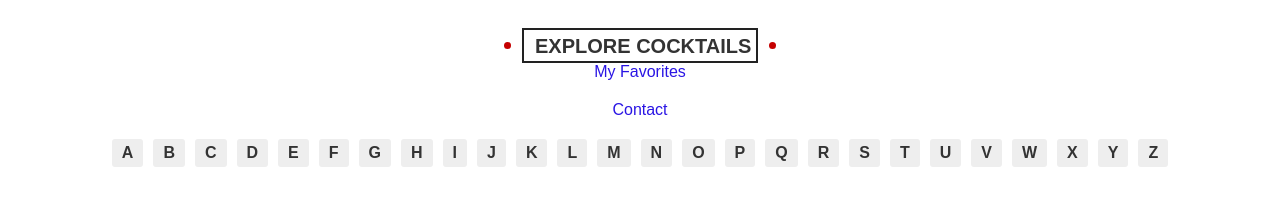
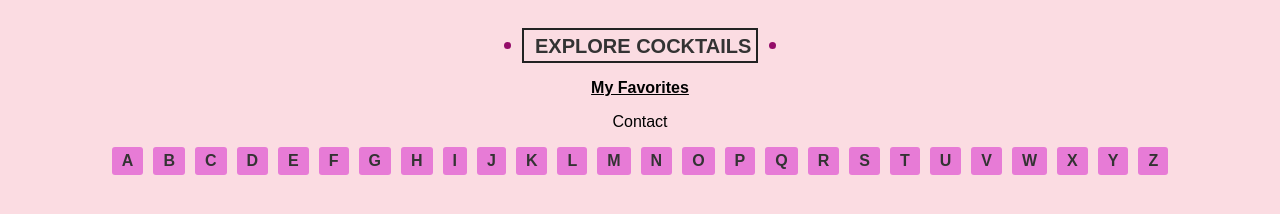
Before and after one commit to T0rnik3/AlcoholShop, a plain HTML site: page index.html in a window 1280 px wide. Drawn offline with Linux system fonts and the light colour scheme; no server answers.

Commit message:
style : links

```diff
--- a/index.html
+++ b/index.html
@@ -13,9 +13,9 @@
     </div>
         <!-- Add a link to the favorites page -->
 
-        <a href="favorites.html" class="favorites-link">My Favorites</a>
+      <p class="link">  <a href="favorites.html" >My Favorites</a></p>
         <!-- Add a link to the contact page -->
-        <a href="contact.html" class="favorites-link">Contact</a>
+      <p class="link-two"><a href="contact.html" >Contact</a></p>
 
         <div class="alphabet-container">
         </div>
--- a/styles/style.css
+++ b/styles/style.css
@@ -1,8 +1,10 @@
-/* Add some basic styling */
+@import url(https://fonts.googleapis.com/css?family=Raleway);
 body {
     font-family: Arial, sans-serif;
     text-align: center;
     padding: 20px;
+    background-color:#FBDCE2
+;
 }
 
 h1 {
@@ -19,10 +21,23 @@ h1 {
     display: inline-block;
     padding: 5px 10px;
     margin: 0 5px;
-    background-color: #eee;
+    background-color: #e77bd6;
     border-radius: 3px;
     text-decoration: none;
     color: #333;
+    font-weight: bold;
+}
+.alphabet-link:hover{
+    display: inline-block;
+    padding: 5px 10px;
+    margin: 0 5px;
+    cursor: pointer;
+    transition: .3s ease;
+    background-color: #45083d;
+    color: white;
+    border-radius: 3px;
+    text-decoration: none;
+
     font-weight: bold;
 }
 
@@ -77,7 +92,7 @@ h1 {
     position: relative;
     font-size: 20px;
     font-weight: bold;
-    background-color: black;
+    background-color: #9EA3B0;
     color: white;
     transition: .3s ease;
     cursor: pointer;
@@ -87,13 +102,13 @@ h1 {
     text-align: center;
     margin: auto;
     white-space: nowrap;
-    border: 2px solid #222;
+    border: 2px solid #e0a6a6;
     padding: 5px 11px 3px 11px;
 }
 
 .heading h1:before,
 .heading h1:after {
-    background-color: #c50000;
+    background-color: #940d69;
     position: absolute;
     content: '';
     height: 7px;
@@ -113,5 +128,37 @@ h1 {
 
 h1:before,
 h1:after {
-    background-color: #c50000;
+    background-color: #9EA3B0;
 }
+.link a{
+    color: #000;
+    font-weight: bold;
+font-style: inherit;
+    text-decoration: underline;
+}
+.link a:hover {
+    box-shadow: inset 0 -1.125em 0 #9EA3B0;
+    color: #000;
+    transition: .3s ease;
+}
+
+.link a:focus {
+    background: #fff;
+    outline: none;
+    background: #ff6407;
+    color: #fff;
+    box-shadow: 10px 10px 24px rgba(0, 0, 0, 0.2);
+}
+.link-two a {
+	color: black;
+	background-image: linear-gradient(to bottom, transparent 90%, #9EA3B0 0);
+	background-size: 0% 100%;
+	background-repeat: no-repeat;
+	text-decoration: none;
+	transition:.4s ease;
+}
+
+.link-two a:hover {
+	background-size: 100% 100%;
+	cursor: pointer;
+}
```
